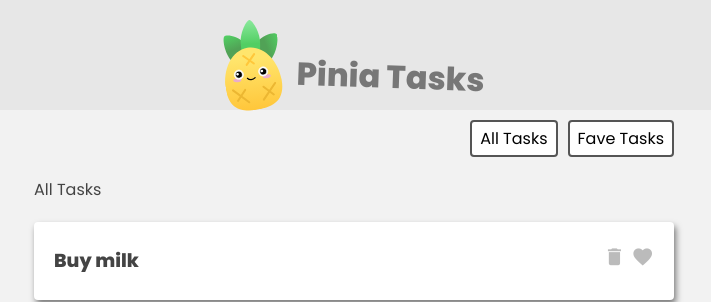
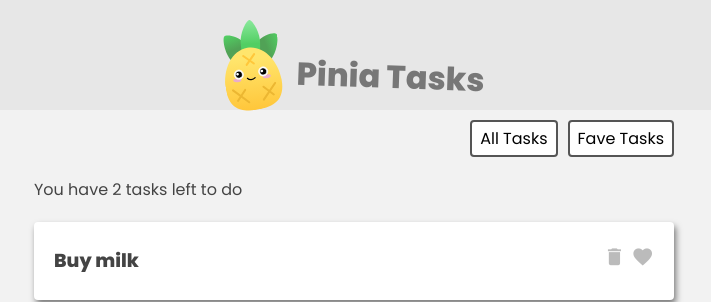
Before and after one commit to reginaalyssa/pinia-tasks, a Vue app: page / in a window 1280 px wide. Shown: the top 302 px of the page, without its empty margins (286-997 px from the left). Built offline with nearby package versions, Linux system fonts and the light colour scheme.

Commit message:
Display task counts

```diff
--- a/src/App.vue
+++ b/src/App.vue
@@ -9,13 +9,13 @@
       <button @click="filter = 'Faves'">Fave Tasks</button>
     </nav>
     <div class="task-list" v-if="filter === 'All'">
-      <p>All Tasks</p>
+      <p>You have {{ tasksStore.totalCounts }} tasks left to do</p>
       <div v-for="task in tasksStore.tasks">
         <TaskDetails :task="task" />
       </div>
     </div>
     <div class="task-list" v-if="filter === 'Faves'">
-      <p>Fave Tasks</p>
+      <p>You have {{ tasksStore.faveCounts }} fave tasks left to do</p>
       <div v-for="task in tasksStore.faves">
         <TaskDetails :task="task" />
       </div>
```
